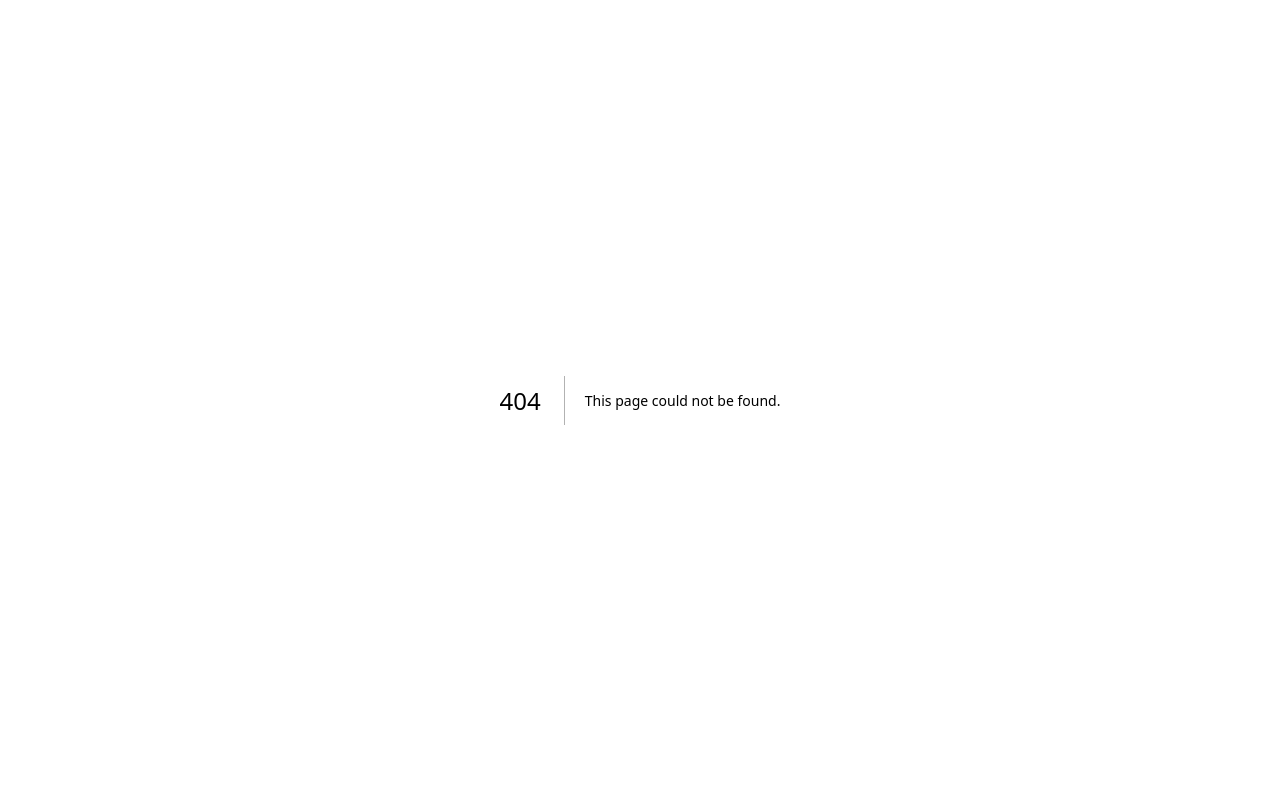
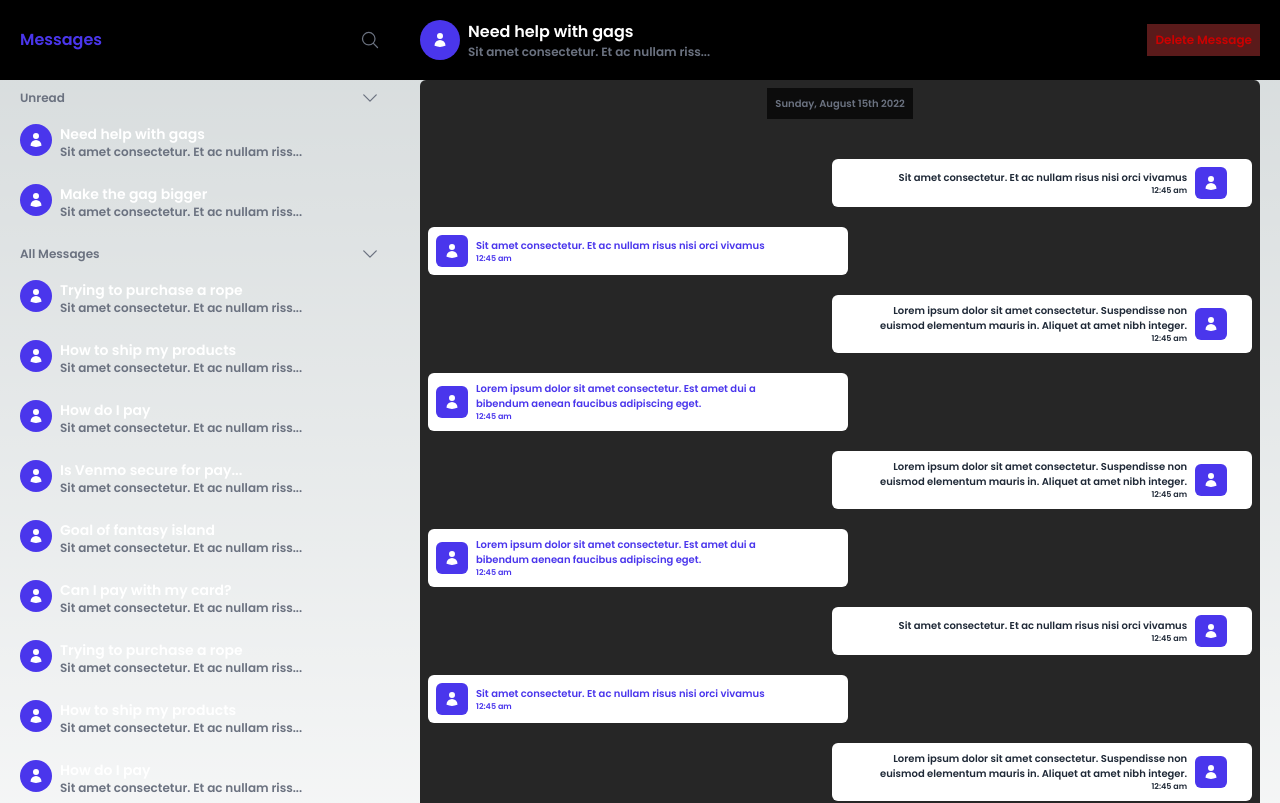
Before and after one commit to Alozie-Miracle/Fantasyland-admin, a Next.js app: page /chat in a window 1280 px wide. Before the commit this address had no page. Shown: the top 803 px of the page. Built offline with nearby package versions, Linux system fonts and the light colour scheme.

Commit message:
chats design

```diff
--- /dev/null
+++ b/app/chat/page.tsx
@@ -0,0 +1,42 @@
+import Messages from '@/components/Messages'
+import { MagnifyingGlassIcon } from '@heroicons/react/24/outline'
+import { UserIcon } from '@heroicons/react/24/solid'
+import React from 'react'
+
+type Props = {}
+
+const page = (props: Props) => {
+  return (
+    <div className=' h-full overflow-hidden'>
+        <div className='w-full px-5 flex gap-10 items-center py-5 sticky top-0 z-50 bg-black '>
+            <div className='w-[30%]'>
+                <div className='flex items-center justify-between'>
+                    <h2 className='text-[#4A36EC]'>Messages</h2>
+                    <MagnifyingGlassIcon className='h-5 w-5 text-gray-500' />
+                </div>
+            </div>
+            <div className='w-[70%]'>
+                <div className='flex items-center justify-between'>
+                    <div className='flex gap-2'>
+                        <div className='w-10 h-10 rounded-full bg-[#4A36EC] flex items-center justify-center'>
+                            <UserIcon className='h-4 w-4 text-white' />
+                        </div>
+                        <div>
+                            <h2 className='text-white text-base'>Need help with gags</h2>
+                            <p className='text-xs text-gray-500'>Sit amet consectetur. Et ac nullam riss...</p>
+                        </div>
+                    </div>
+                    <div className='p-2 bg-[#5a1a1a] text-xs'>
+                        <p className='text-[#CC0000]'>Delete Message</p>
+                    </div>
+                </div>
+            </div>
+        </div>
+        <div className='px-5 overflow-hidden'>
+            <Messages />
+        </div>
+    </div>
+  )
+}
+
+export default page
--- a/app/layout.tsx
+++ b/app/layout.tsx
@@ -1,8 +1,8 @@
 import './globals.css'
 import type { Metadata } from 'next'
-import { Inter } from 'next/font/google'
+import { Poppins } from "next/font/google";
 
-const inter = Inter({ subsets: ['latin'] })
+const inter = Poppins({ weight: "600", preload: false });
 
 export const metadata: Metadata = {
   title: 'FANTASY ISLAND ADMIN',
--- a/components/Login.tsx
+++ b/components/Login.tsx
@@ -12,6 +12,10 @@ type Props = {
 
 const Login = ({ setuser, setPasswordToggle }: Props) => {
     const [toggle, settoggle] = useState(false)
+
+    const handleClick = () => {
+        window.location.assign('/chat')
+    }
   return (
     <div className='flex items-center justify-center w-full h-[90%]'>
         <div className='bg-white shadow-md p-2 rounded-2xl text-black px-5 w-[90%] md:w-[50%] mx-auto'>
@@ -45,7 +49,7 @@ const Login = ({ setuser, setPasswordToggle }: Props) => {
                     setPasswordToggle(true)
                     }}>Forgot Passwords?</p>
 
-                <button type='button' className='w-full my-2 rounded-xl bg-[#4A36EC] py-3 text-xs text-white'>Log In</button>
+                <button type='button' className='w-full my-2 rounded-xl bg-[#4A36EC] py-3 text-xs text-white' onClick={handleClick}>Log In</button>
 
             </div>
         </div>
--- /dev/null
+++ b/components/Message.tsx
@@ -0,0 +1,35 @@
+import { chats } from '@/constant/chats'
+import { UserIcon } from '@heroicons/react/24/solid'
+import React from 'react'
+
+type Props = {}
+
+const Message = (props: Props) => {
+  return (
+    <div className='bg-[#262626] rounded-md h-full p-2 overflow-y-scroll'>
+        <div className='flex items-center justify-center w-full'>
+            <p className='text-[10px] text-center text-gray-500 p-2 bg-[#0C0C0C]'>Sunday, August 15th 2022</p>
+        </div>
+        <div className='py-10 flex flex-col gap-5 '>
+            {chats.map((chat, index) => (
+                <div className={`${chat.user === 'admin' ? "justify-end" : "justify-start" } flex `} key={index}>
+                    <div className={`${chat.user === 'admin' ? 'text-gray-800' : 'text-[#4A36EC]' } w-[420px] p-2 bg-white rounded-md flex gap-2 items-center`}>
+                        <div className={`${chat.user !== 'admin' && 'w-8 h-8 rounded-md bg-[#4A36EC] flex items-center justify-center'}`}>
+                            <UserIcon className='h-4 w-4 text-white' />
+                        </div>
+                        <div className='w-[80%]'>
+                            <p className={`${chat.user === 'admin' && 'text-right'} text-[10px]`}>{chat.msg}</p>
+                            <p className={`${chat.user === 'admin' ? "justify-end" : "justify-start" } flex text-[8px]`}>{chat.time}</p>
+                        </div>
+                        <div className={`${chat.user === 'admin' && 'w-8 h-8 rounded-md bg-[#4A36EC] flex items-center justify-center'}`}>
+                            <UserIcon className='h-4 w-4 text-white' />
+                        </div>
+                    </div>
+                </div>
+            ))}
+        </div>
+    </div>
+  )
+}
+
+export default Message
--- /dev/null
+++ b/components/Messages.tsx
@@ -0,0 +1,20 @@
+import React from 'react'
+import User from './User'
+import Message from './Message'
+
+type Props = {}
+
+const Messages = (props: Props) => {
+  return (
+    <div className='w-full flex gap-10 h-full'>
+        <div className='w-[30%] overflow-y-scroll'>
+            <User />
+        </div>
+        <div className='w-[70%]  h-full'>
+            <Message />
+        </div>
+    </div>
+  )
+}
+
+export default Messages
--- /dev/null
+++ b/components/User.tsx
@@ -0,0 +1,54 @@
+import { readMessage, unreadMessages } from '@/constant/users'
+import { ChevronDownIcon } from '@heroicons/react/24/outline'
+import { UserIcon } from '@heroicons/react/24/solid'
+import React from 'react'
+
+type Props = {}
+
+const User = (props: Props) => {
+  return (
+    <div>
+        <div className='py-2 flex flex-col gap-2'>
+            <div className='flex items-center justify-between text-gray-500 '>
+                <p className='text-xs'>Unread</p>
+                <ChevronDownIcon className='h-5 w-5 text-gray-500' />
+            </div>
+            {unreadMessages.map((msg, index) => (
+                <div className='flex flex-col gap-5 py-2' key={index}>
+                    <div className='flex gap-2'>
+                        <div className='w-8 h-8 rounded-full bg-[#4A36EC] flex items-center justify-center'>
+                            <UserIcon className='h-4 w-4 text-white' />
+                        </div>
+                        <div>
+                            <h2 className='text-white text-sm'>{msg.msg1}</h2>
+                            <p className='text-xs text-gray-500'>{msg.msg2}</p>
+                        </div>
+                    </div>
+                </div>
+            ))}
+        </div>
+
+        <div className='py-2 flex flex-col gap-2'>
+            <div className='flex items-center justify-between text-gray-500 '>
+                <p className='text-xs'>All Messages</p>
+                <ChevronDownIcon className='h-5 w-5 text-gray-500' />
+            </div>
+            {readMessage.map((msg, index) => (
+                <div className='flex flex-col gap-5 py-2' key={index}>
+                    <div className='flex gap-2'>
+                        <div className='w-8 h-8 rounded-full bg-[#4A36EC] flex items-center justify-center'>
+                            <UserIcon className='h-4 w-4 text-white' />
+                        </div>
+                        <div>
+                            <h2 className='text-white text-sm'>{msg.msg1}</h2>
+                            <p className='text-xs text-gray-500'>{msg.msg2}</p>
+                        </div>
+                    </div>
+                </div>
+            ))}
+        </div>
+    </div>
+  )
+}
+
+export default User
--- /dev/null
+++ b/constant/chats.ts
@@ -0,0 +1,61 @@
+export const chats = [
+    {
+        msg: 'Sit amet consectetur. Et ac nullam risus nisi orci vivamus',
+        user: 'admin',
+        time: '12:45 am'
+    },
+    {
+        msg: 'Sit amet consectetur. Et ac nullam risus nisi orci vivamus',
+        user: 'user',
+        time: '12:45 am'
+    },
+    {
+        msg: 'Lorem ipsum dolor sit amet consectetur. Suspendisse non euismod elementum mauris in. Aliquet at amet nibh integer.',
+        user: 'admin',
+        time: '12:45 am'
+    },
+    {
+        msg: 'Lorem ipsum dolor sit amet consectetur. Est amet dui a bibendum aenean faucibus adipiscing eget.',
+        user: 'user',
+        time: '12:45 am'
+    },
+    {
+        msg: 'Lorem ipsum dolor sit amet consectetur. Suspendisse non euismod elementum mauris in. Aliquet at amet nibh integer.',
+        user: 'admin',
+        time: '12:45 am'
+    },
+    {
+        msg: 'Lorem ipsum dolor sit amet consectetur. Est amet dui a bibendum aenean faucibus adipiscing eget.',
+        user: 'user',
+        time: '12:45 am'
+    },{
+        msg: 'Sit amet consectetur. Et ac nullam risus nisi orci vivamus',
+        user: 'admin',
+        time: '12:45 am'
+    },
+    {
+        msg: 'Sit amet consectetur. Et ac nullam risus nisi orci vivamus',
+        user: 'user',
+        time: '12:45 am'
+    },
+    {
+        msg: 'Lorem ipsum dolor sit amet consectetur. Suspendisse non euismod elementum mauris in. Aliquet at amet nibh integer.',
+        user: 'admin',
+        time: '12:45 am'
+    },
+    {
+        msg: 'Lorem ipsum dolor sit amet consectetur. Est amet dui a bibendum aenean faucibus adipiscing eget.',
+        user: 'user',
+        time: '12:45 am'
+    },
+    {
+        msg: 'Lorem ipsum dolor sit amet consectetur. Suspendisse non euismod elementum mauris in. Aliquet at amet nibh integer.',
+        user: 'admin',
+        time: '12:45 am'
+    },
+    {
+        msg: 'Lorem ipsum dolor sit amet consectetur. Est amet dui a bibendum aenean faucibus adipiscing eget.',
+        user: 'user',
+        time: '12:45 am'
+    }
+]
--- /dev/null
+++ b/constant/users.ts
@@ -0,0 +1,61 @@
+export const unreadMessages = [
+    {
+        msg1: 'Need help with gags',
+        msg2: 'Sit amet consectetur. Et ac nullam riss...'
+    },
+    {
+        msg1: 'Make the gag bigger',
+        msg2: 'Sit amet consectetur. Et ac nullam riss...'
+    }
+]
+
+export const readMessage = [
+    {
+        msg1: 'Trying to purchase a rope',
+        msg2: 'Sit amet consectetur. Et ac nullam riss...'
+    },
+    {
+        msg1: 'How to ship my products',
+        msg2: 'Sit amet consectetur. Et ac nullam riss...'
+    },
+    {
+        msg1: 'How do I pay',
+        msg2: 'Sit amet consectetur. Et ac nullam riss...'
+    },
+    {
+        msg1: 'Is Venmo secure for pay...',
+        msg2: 'Sit amet consectetur. Et ac nullam riss...'
+    },
+    {
+        msg1: 'Goal of fantasy island',
+        msg2: 'Sit amet consectetur. Et ac nullam riss...'
+    },
+    {
+        msg1: 'Can I pay with my card?',
+        msg2: 'Sit amet consectetur. Et ac nullam riss...'
+    },
+    {
+        msg1: 'Trying to purchase a rope',
+        msg2: 'Sit amet consectetur. Et ac nullam riss...'
+    },
+    {
+        msg1: 'How to ship my products',
+        msg2: 'Sit amet consectetur. Et ac nullam riss...'
+    },
+    {
+        msg1: 'How do I pay',
+        msg2: 'Sit amet consectetur. Et ac nullam riss...'
+    },
+    {
+        msg1: 'Is Venmo secure for pay...',
+        msg2: 'Sit amet consectetur. Et ac nullam riss...'
+    },
+    {
+        msg1: 'Goal of fantasy island',
+        msg2: 'Sit amet consectetur. Et ac nullam riss...'
+    },
+    {
+        msg1: 'Can I pay with my card?',
+        msg2: 'Sit amet consectetur. Et ac nullam riss...'
+    }
+]
```
